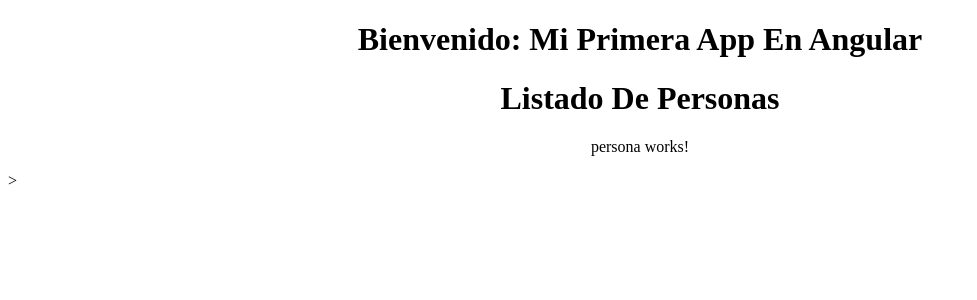
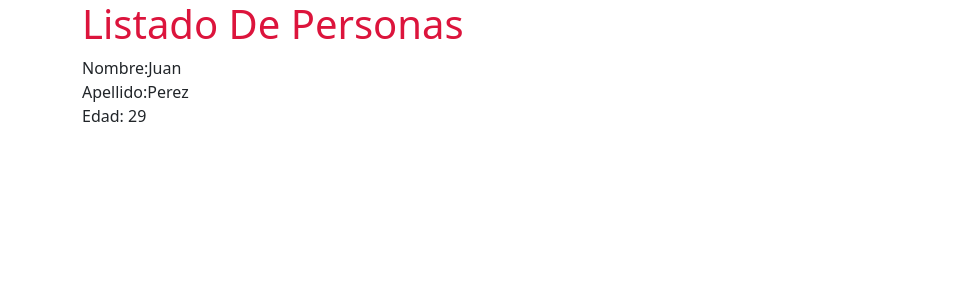
Before and after one commit to JulioAburto/Curso-Angular, an Angular app: page / in a window 1280 px wide. Shown: the top 300 px of the page, without its empty margins (0-977 px from the left). Built offline with nearby package versions, Linux system fonts and the light colour scheme.

Commit message:
interpolacion en angular, desde una clase, manda

```diff
--- a/angular.json
+++ b/angular.json
@@ -16,18 +16,14 @@
             "outputPath": "dist/mi-primera-app",
             "index": "src/index.html",
             "main": "src/main.ts",
-            "polyfills": [
-              "zone.js"
+            "polyfills": ["zone.js"],
+            "tsConfig": "tsconfig.app.json",
+            "assets": ["src/favicon.ico", "src/assets"],
+            "styles": [
+              "src/styles.css",
+              "node_modules/bootstrap/dist/css/bootstrap.min.css"
             ],
-            "tsConfig": "tsconfig.app.json",
-            "assets": [
-              "src/favicon.ico",
-              "src/assets"
-            ],
-            "styles": [
-              "src/styles.css"
-            ],
-            "scripts": []
+            "scripts": ["node_modules/bootstrap/dist/js/bootstrap.min.js"]
           },
           "configurations": {
             "production": {
@@ -77,18 +73,10 @@
         "test": {
           "builder": "@angular-devkit/build-angular:karma",
           "options": {
-            "polyfills": [
-              "zone.js",
-              "zone.js/testing"
-            ],
+            "polyfills": ["zone.js", "zone.js/testing"],
             "tsConfig": "tsconfig.spec.json",
-            "assets": [
-              "src/favicon.ico",
-              "src/assets"
-            ],
-            "styles": [
-              "src/styles.css"
-            ],
+            "assets": ["src/favicon.ico", "src/assets"],
+            "styles": ["src/styles.css"],
             "scripts": []
           }
         }
--- a/package.json
+++ b/package.json
@@ -18,6 +18,7 @@
     "@angular/platform-browser": "^15.1.0",
     "@angular/platform-browser-dynamic": "^15.1.0",
     "@angular/router": "^15.1.0",
+    "bootstrap": "^5.2.3",
     "rxjs": "~7.8.0",
     "tslib": "^2.3.0",
     "zone.js": "~0.12.0"
--- a/src/app/app.component.html
+++ b/src/app/app.component.html
@@ -1,6 +1 @@
-<div style="text-align: center">
-  <h1>Bienvenido: {{ title }}</h1>
-  <app-personas></app-personas>
-  <app-persona></app-persona>
-</div>
->
+<app-personas></app-personas>
--- a/src/app/persona/persona.component.html
+++ b/src/app/persona/persona.component.html
@@ -1 +1,5 @@
-<p>persona works!</p>
+<p>
+  Nombre:{{ nombre }} <br />
+  Apellido:{{ apellido }} <br />
+  Edad: {{ edad + 1 }}
+</p>
--- a/src/app/persona/persona.component.ts
+++ b/src/app/persona/persona.component.ts
@@ -5,4 +5,12 @@ import { Component } from '@angular/core';
   templateUrl: './persona.component.html',
   styleUrls: ['./persona.component.css'],
 })
-export class PersonaComponent {}
+export class PersonaComponent {
+  nombre: string = 'Juan';
+  apellido: string = 'Perez';
+   edad: number = 28;
+
+  // getEdad(): number {
+  //   return this.edad;
+  // }
+}
--- /dev/null
+++ b/src/app/personas/personas.component.css
@@ -0,0 +1,3 @@
+h1{
+    color: crimson;
+}
--- a/src/app/personas/personas.component.html
+++ b/src/app/personas/personas.component.html
@@ -1,12 +1,8 @@
-<!DOCTYPE html>
-<html lang="en">
-  <head>
-    <meta charset="UTF-8" />
-    <meta http-equiv="X-UA-Compatible" content="IE=edge" />
-    <meta name="viewport" content="width=device-width, initial-scale=1.0" />
-    <title>Document</title>
-  </head>
-  <body>
-    <h1>Listado De Personas</h1>
-  </body>
-</html>
+<div class="container">
+  <div class="row">
+    <div class="col">
+      <h1>Listado De Personas</h1>
+      <app-persona></app-persona>
+    </div>
+  </div>
+</div>
--- a/src/app/personas/personas.component.ts
+++ b/src/app/personas/personas.component.ts
@@ -3,5 +3,6 @@ import { Component } from '@angular/core';
 @Component({
   selector: 'app-personas',
   templateUrl: './personas.component.html',
+  styleUrls: ['./personas.component.css'],
 })
 export class PersonasComponent {}
```
Also changed, not shown: 1 other file (tests, documents, lock files or other folders).
